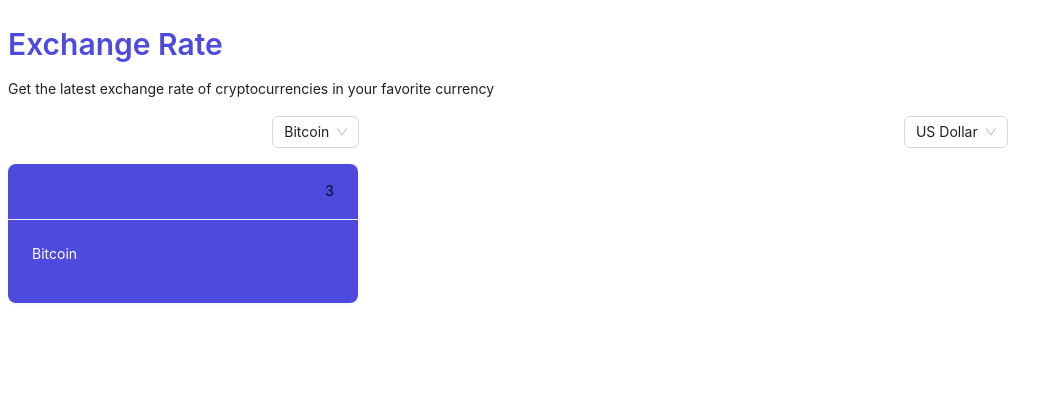
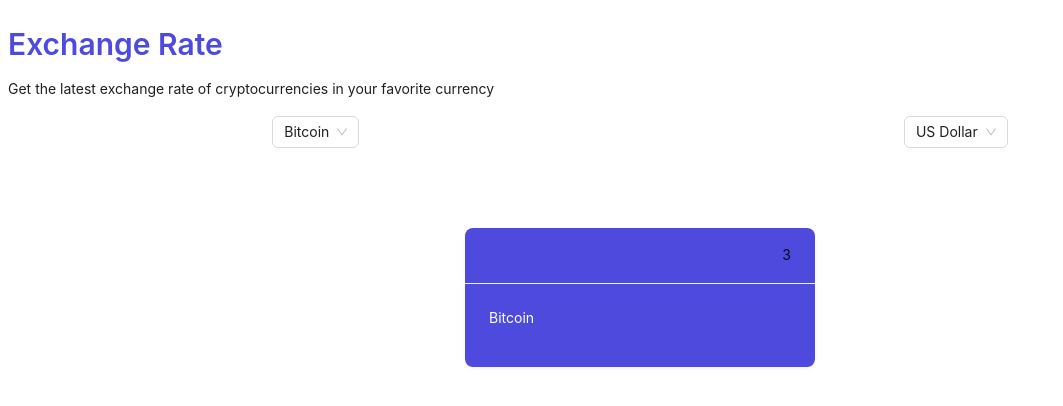
Before and after one commit to aneeshlalwani/crypto-exchange-rate-web, a React (Vite) app: page / in a window 1280 px wide. Shown: the top 406 px of the page, without its empty margins (0-1063 px from the left). Built offline with nearby package versions, Linux system fonts and the light colour scheme.

Commit message:
configured query client for fetching data

```diff
--- a/src/App.jsx
+++ b/src/App.jsx
@@ -1,9 +1,25 @@
 import ExchangeRate from "./components/ExchangeRate";
+/* react-query: a data fetching library that handles caching,
+ *  loading, and error state of our API call. */
+
+import { QueryClient, QueryClientProvider } from "react-query";
+
+const queryClient = new QueryClient({
+  defaultOptions: {
+    queries: {
+      method: "GET", // Default HTTP method for queries
+      refetchOnWindowFocus: false, // Disable automatic refetching on window focus
+      refetchInterval: 60000, // Refetch queries every 60 seconds
+    },
+  },
+}); // Instantiate a new QueryClient instance
 
 function App() {
   return (
     <>
-      <ExchangeRate />
+      <QueryClientProvider client={queryClient}>
+        <ExchangeRate />
+      </QueryClientProvider>
     </>
   );
 }
--- a/src/components/ExchangeRate.jsx
+++ b/src/components/ExchangeRate.jsx
@@ -47,7 +47,10 @@ const ExchangeRate = () => {
         </section>
         <section
           style={{
-            marginTop: "1rem",
+            marginTop: "5rem",
+            display: "flex",
+            justifyContent: "center",
+            alignItems: "center",
           }}
         >
           <ExchangeRateUI />
```
